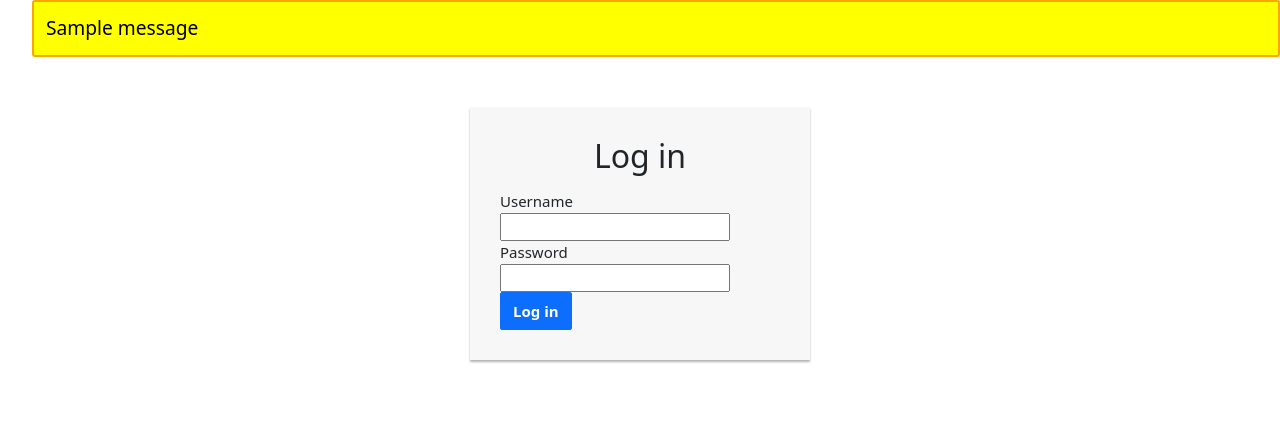
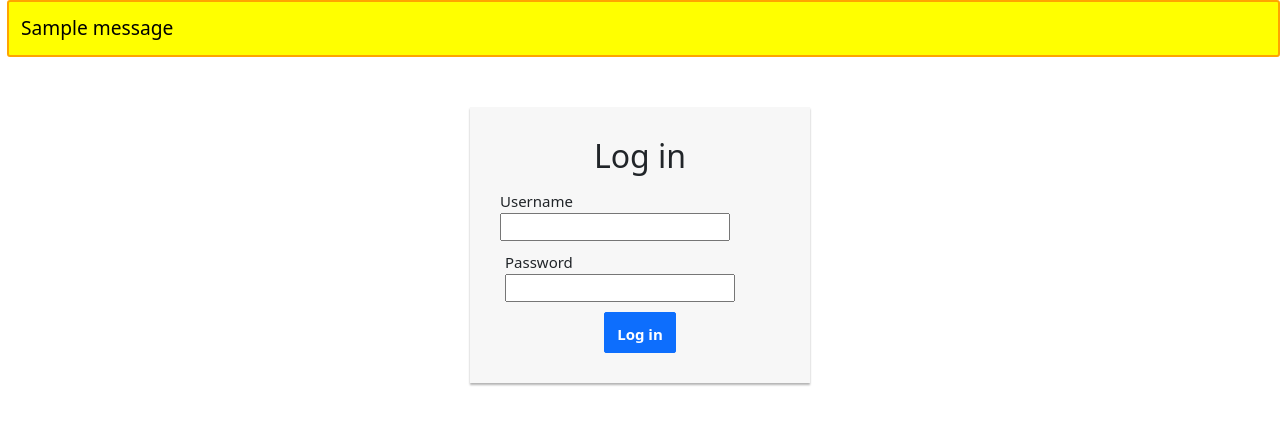
Before and after one commit to jamee258/ProductOwnersApp, a Flask app: page /login in a window 1280 px wide. Shown: the top 425 px of the page. Run offline with Flask 2, Linux system fonts and the light colour scheme; one stand-in notice (Sample message) is shown.

Commit message:
Some initial refactoring

```diff
--- a/app.py
+++ b/app.py
@@ -1,17 +1,9 @@
 import os
-from datetime import datetime
-from flask import Flask, render_template, request, url_for, redirect, flash, current_app as app
-from flask_sqlalchemy import SQLAlchemy
-from flask_login import UserMixin, login_user, LoginManager, login_required, logout_user, current_user
+from flask import Flask, render_template, url_for, redirect, flash, current_app as app
+from flask_login import login_user, LoginManager, login_required, logout_user, current_user
 from forms import ApplicationForm, EditApplicationForm, LoginForm
 
-from sqlalchemy.sql import func
-
 from passlib.hash import sha256_crypt
-
-from flask_csp.csp import csp_header
-
-import pyodbc
 
 basedir = os.path.abspath(os.path.dirname(__file__))
 
@@ -37,7 +29,6 @@ def create_app(config):
     return app
 
 @app.route("/")
-#@csp_header({'default-src':"'none'",'script-src':"'self'"})
 @login_required
 def home():
 
@@ -60,9 +51,12 @@ def login():
             password_input = form.password.data
             if sha256_crypt.verify(password_input, user.password):
                 login_user(user)
+                flash("You have successfully logged in", 'success')
                 return redirect(url_for('home'))
             else:
-                flash("Incorrect username and/or password combination")
+                flash("Incorrect username and/or password combination", 'error')
+        else:
+            flash("Incorrect username and/or password combination", 'error')
     return render_template('login.html', form=form)
 
 @app.route('/logout', methods=['GET', 'POST'])
@@ -70,13 +64,14 @@ def login():
 def logout():
     logout_user()
     print(current_user.is_authenticated)
-    flash("You have been logged out")
+    flash("You have successfully logged out", 'success')
     return redirect(url_for('login'))
 
 @app.route('/createApp/', methods=('GET', 'POST'))
 @login_required
 def create():
     if current_user.is_admin == False:
+        flash("You do not have the permissions to access this page")
         return redirect(url_for('home'))
     flash("Login Successful!")
     name = None
@@ -101,7 +96,12 @@ def create():
     return render_template('createApplication.html', form=form)
 
 @app.route('/updateApp/<int:id>', methods = ['GET', 'POST'])
+@login_required
 def update(id):
+    if current_user.is_admin == False:
+        flash("You do not have the permissions to access this page")
+        return redirect(url_for('home'))
+
     users = UserTable.query.all()
     selectedApp = ApplicationTable.query.filter_by(id=id).first()
 
@@ -113,7 +113,12 @@ def update(id):
     return render_template('editApplication.html', application=selectedApp, form=form)
 
 @app.route('/editApp/', methods = ['POST'])
+@login_required
 def edit():
+    if current_user.is_admin == False:
+        flash("You do not have the permissions to perform this action")
+        return redirect(url_for('home'))
+
     form = EditApplicationForm()
     selectedApp = ApplicationTable.query.filter_by(name=form.app.data).first()
     selectedApp.users = []
@@ -127,7 +132,11 @@ def edit():
     return redirect(url_for('home'))
 
 @app.route("/deleteApp/<int:id>")
+@login_required
 def delete(id):
+    if current_user.is_admin == False:
+        flash("You do not have the permissions to perform this action")
+        return redirect(url_for('home'))
 
     selectedApp = ApplicationTable.query.filter_by(id=id).first()
     db.session.delete(selectedApp)
@@ -135,22 +144,5 @@ def delete(id):
 
     return redirect(url_for('home'))
 
-@app.route("/hello/")
-@app.route("/hello/<name>")
-def hello_there(name = None):
-    return render_template(
-        "MainPage.html",
-        name=name,
-        date=datetime.now()
-    )
-
-@app.route("/about/")
-def about():
-    return render_template("about.html")
-
-@app.route("/contact/")
-def contact():
-    return render_template("contact.html")
-
 if __name__ == '__main__':
     app.run(debug=True, host='0.0.0.0')
--- a/static/site.css
+++ b/static/site.css
@@ -5,6 +5,7 @@
 
 .message_flash {
     padding: 12px;
+    margin-left: -25px;
     border-radius: 3px;
     font-size: 1.2rem;
     margin-bottom: 16px;
--- a/templates/login.html
+++ b/templates/login.html
@@ -26,9 +26,24 @@
             min-height: 38px;
             border-radius: 2px;
         }
+        .form-group {
+            margin-top: 10px;
+        }
         .btn {
             font-size: 15px;
             font-weight: bold;
+            text-align: center;
+            margin: 0 auto;
+            display:block;
+            padding-top: 10px;
+        }
+
+        .pass-container {
+            margin-left: 5px;
+        }
+
+        .message_flash {
+            margin-left: -25px;
         }
         </style>
 </head>
@@ -50,7 +65,7 @@
                 {{ form.username.label }}
                 {{ form.username()}}
             </div>
-            <div class="form-group">
+            <div class="form-group pass-container">
                 {{ form.password.label }}
                 {{ form.password()}}
             </div>
```
Also changed, not shown: templates/home.html (+7 -1 lines), templates/layout.html (+10 -0 lines), tests/test_logic.py (+0 -69 lines), database.db.
